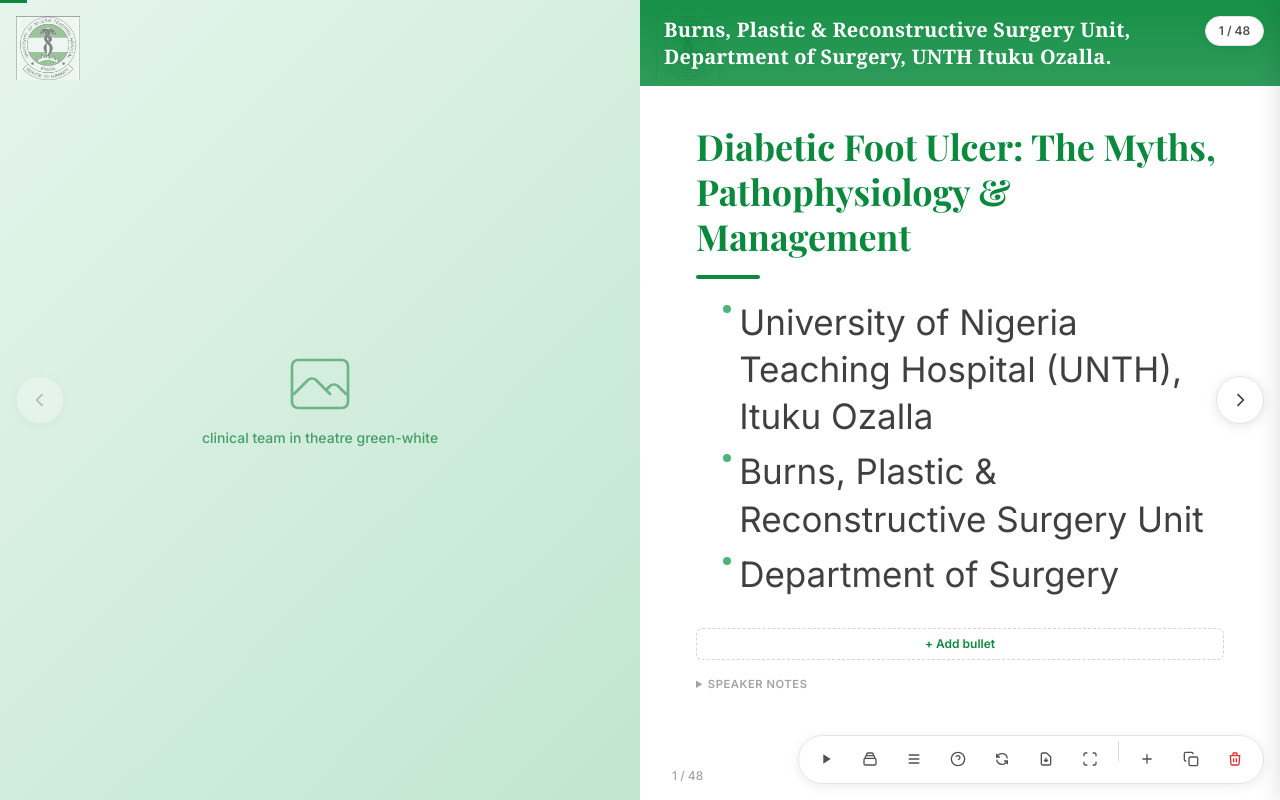
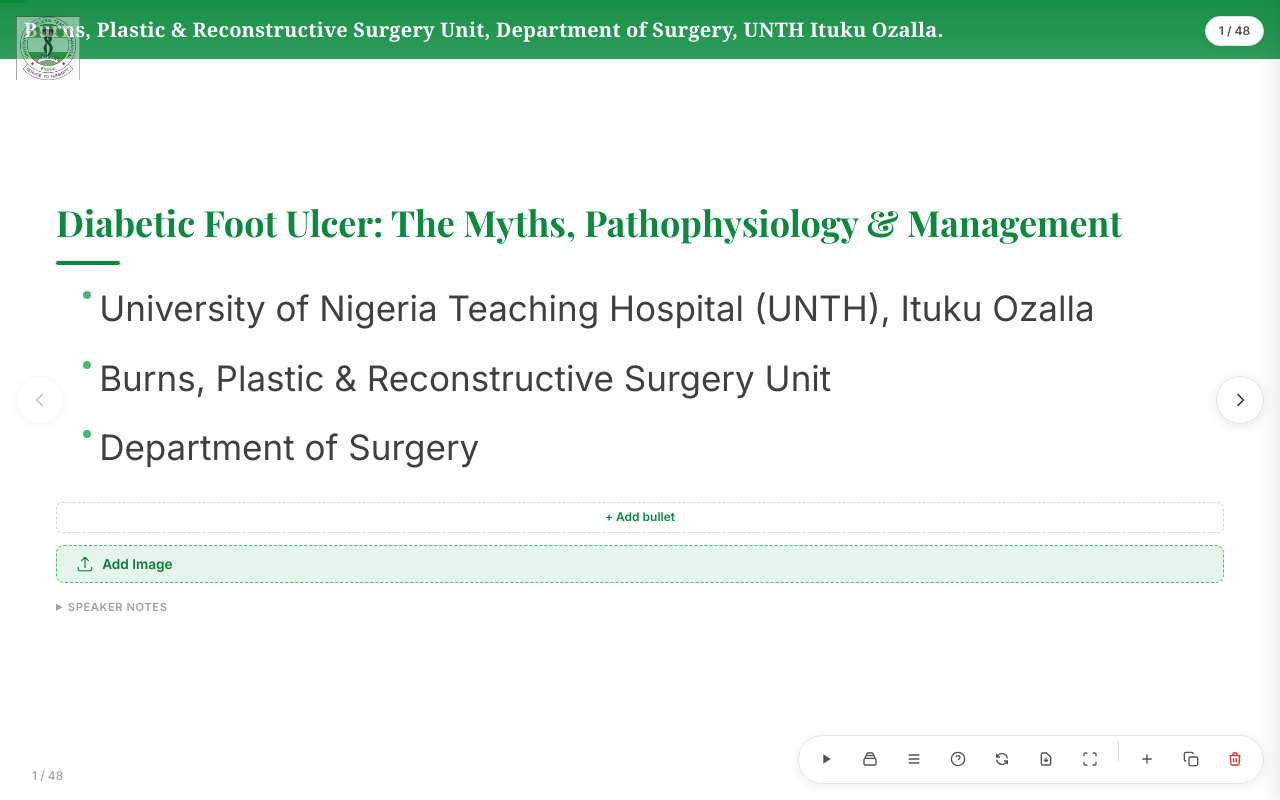
Before and after one commit to astrobsm/PLASTIC-SURGERY-CONFERENCE, a React (Vite) app: page / in a window 1280 px wide. Built offline with nearby package versions, Linux system fonts and the light colour scheme.

Commit message:
feat: full-width text slides with dynamic 2/3+1/3 layout on image add

```diff
--- a/src/App.tsx
+++ b/src/App.tsx
@@ -51,7 +51,7 @@ function App() {
   slideRef.current = currentSlide;
 
   // ── Content version (bump when slide data changes) ──
-  const CONTENT_VERSION = 'v4';
+  const CONTENT_VERSION = 'v5';
 
   // ── Load cached slides on mount ──
   useEffect(() => {
--- a/src/components/Slide.tsx
+++ b/src/components/Slide.tsx
@@ -20,12 +20,6 @@ interface SlideProps {
 }
 
 /* ── SVG Icons ── */
-const PlaceholderIcon: React.FC = () => (
-  <svg xmlns="http://www.w3.org/2000/svg" fill="none" viewBox="0 0 24 24" strokeWidth={1} stroke="currentColor">
-    <path strokeLinecap="round" strokeLinejoin="round" d="m2.25 15.75 5.159-5.159a2.25 2.25 0 0 1 3.182 0l5.159 5.159m-1.5-1.5 1.409-1.409a2.25 2.25 0 0 1 3.182 0l2.909 2.909M3.75 21h16.5A2.25 2.25 0 0 0 22.5 18.75V5.25A2.25 2.25 0 0 0 20.25 3H3.75A2.25 2.25 0 0 0 1.5 5.25v13.5A2.25 2.25 0 0 0 3.75 21Z" />
-  </svg>
-);
-
 const UploadIcon: React.FC = () => (
   <svg xmlns="http://www.w3.org/2000/svg" fill="none" viewBox="0 0 24 24" strokeWidth={1.5} stroke="currentColor" width="18" height="18">
     <path strokeLinecap="round" strokeLinejoin="round" d="M3 16.5v2.25A2.25 2.25 0 0 0 5.25 21h13.5A2.25 2.25 0 0 0 21 18.75V16.5m-13.5-9L12 3m0 0 4.5 4.5M12 3v13.5" />
@@ -39,7 +33,6 @@ const EditIcon: React.FC = () => (
 );
 
 const Slide: React.FC<SlideProps> = ({ slide, slideIndex, totalSlides, animationClass, onShowCitations, onUpdateSlide }) => {
-  const isImageLeft = slide.layout_hint === 'image-left';
   const fileInputRef = useRef<HTMLInputElement>(null);
   const addFileInputRef = useRef<HTMLInputElement>(null);
 
@@ -233,16 +226,14 @@ const Slide: React.FC<SlideProps> = ({ slide, slideIndex, totalSlides, animation
     transition: isDragging.current ? 'none' : 'transform 0.2s ease',
   };
 
-  /* ─────────────────────── IMAGE PANEL ─────────────────────── */
-  const imagePanel = (
+  /* ─────────────────────── IMAGE PANEL (only rendered when images exist) ─────────────────────── */
+  const imagePanel = hasImages ? (
     <div
       className="slide-image-panel murphy-image"
       role="img"
       aria-label={slide.image_alt}
       ref={panelRef}
     >
-      {hasImages ? (
-        <>
       {/* Current image */}
       <img
         src={currentImgSrc}
@@ -298,18 +289,9 @@ const Slide: React.FC<SlideProps> = ({ slide, slideIndex, totalSlides, animation
           ))}
         </div>
       )}
-        </>
-      ) : (
-        <div className="image-placeholder">
-          <PlaceholderIcon />
-          <span className="text-sm font-medium text-center px-4 opacity-70">
-            {slide.image_queries?.[0] ?? 'Clinical Image'}
-          </span>
-        </div>
-      )}
 
       {/* ── Image Editor Toolbar ── */}
-      {hasImages && showEditor && (
+      {showEditor && (
         <div className="image-editor-toolbar" onClick={(e) => e.stopPropagation()}>
           <div className="editor-row">
             <span className="editor-label">Fit</span>
@@ -352,16 +334,16 @@ const Slide: React.FC<SlideProps> = ({ slide, slideIndex, totalSlides, animation
         </div>
       )}
 
-      {/* ── Action buttons ── */}
+      {/* ── Action buttons on image panel ── */}
       <div className="image-action-buttons">
         <button
           className="image-upload-btn"
           onClick={() => fileInputRef.current?.click()}
-          aria-label={hasImages ? 'Replace current image' : 'Upload image'}
-          title={hasImages ? 'Replace this image' : 'Upload image'}
+          aria-label="Replace current image"
+          title="Replace this image"
         >
           <UploadIcon />
-          <span>{hasImages ? 'Replace' : 'Upload'}</span>
+          <span>Replace</span>
         </button>
 
         <button
@@ -374,8 +356,6 @@ const Slide: React.FC<SlideProps> = ({ slide, slideIndex, totalSlides, animation
           <span>Add</span>
         </button>
 
-        {hasImages && (
-          <>
         <button
           className={`image-edit-btn ${showEditor ? 'active' : ''}`}
           onClick={() => setShowEditor((v) => !v)}
@@ -394,8 +374,6 @@ const Slide: React.FC<SlideProps> = ({ slide, slideIndex, totalSlides, animation
           <span style={{ fontSize: '14px', lineHeight: 1 }}>✕</span>
           <span>Remove</span>
         </button>
-          </>
-        )}
       </div>
 
       {/* Hidden file inputs */}
@@ -416,7 +394,7 @@ const Slide: React.FC<SlideProps> = ({ slide, slideIndex, totalSlides, animation
         aria-hidden="true"
       />
     </div>
-  );
+  ) : null;
 
   /* ─────────────────────── TEXT PANEL ─────────────────────── */
   const textPanel = (
@@ -530,6 +508,28 @@ const Slide: React.FC<SlideProps> = ({ slide, slideIndex, totalSlides, animation
         + Add bullet
       </button>
 
+      {/* ── Add Image button (shown when no images on slide) ── */}
+      {!hasImages && (
+        <>
+          <button
+            className="add-image-inline-btn"
+            onClick={() => fileInputRef.current?.click()}
+            title="Add an image to this slide"
+            aria-label="Add image to slide"
+          >
+            <UploadIcon /> Add Image
+          </button>
+          <input
+            ref={fileInputRef}
+            type="file"
+            accept="image/*"
+            className="hidden"
+            onChange={handleImageUpload}
+            aria-hidden="true"
+          />
+        </>
+      )}
+
       {/* Inline speaker notes editor */}
       <details className="slide-notes-editor">
         <summary className="notes-summary">Speaker Notes</summary>
@@ -572,22 +572,19 @@ const Slide: React.FC<SlideProps> = ({ slide, slideIndex, totalSlides, animation
 
   return (
     <div
-      className={`slide-grid ${animationClass}`}
+      className={`slide-grid ${hasImages ? 'has-image' : 'text-only'} ${animationClass}`}
       style={{ position: 'relative' }}
       role="region"
       aria-roledescription="slide"
       aria-label={`Slide ${slideIndex + 1} of ${totalSlides}: ${slide.title}`}
     >
-      {isImageLeft ? (
-        <>
-          {imagePanel}
-          {textPanel}
-        </>
-      ) : (
+      {hasImages ? (
         <>
           {textPanel}
           {imagePanel}
         </>
+      ) : (
+        textPanel
       )}
 
       <img
--- a/src/index.css
+++ b/src/index.css
@@ -119,15 +119,28 @@ html, body, #root {
 /* ===== Slide Layout ===== */
 .slide-grid {
   display: grid;
-  grid-template-columns: 1fr 1fr;
   height: 100vh;
   overflow: hidden;
+  transition: grid-template-columns 0.4s ease;
+}
+
+/* Text-only: single column full width */
+.slide-grid.text-only {
+  grid-template-columns: 1fr;
+}
+
+/* Has image: text 2/3, image 1/3 */
+.slide-grid.has-image {
+  grid-template-columns: 2fr 1fr;
 }
 
 @media (max-width: 768px) {
-  .slide-grid {
+  .slide-grid.text-only {
     grid-template-columns: 1fr;
-    grid-template-rows: 40vh 1fr;
+  }
+  .slide-grid.has-image {
+    grid-template-columns: 1fr;
+    grid-template-rows: 1fr 35vh;
   }
 }
 
@@ -887,6 +900,31 @@ html, body, #root {
 }
 
 /* =============================================================
+   Add Image Inline Button (text-only slides)
+   ============================================================= */
+.add-image-inline-btn {
+  display: inline-flex;
+  align-items: center;
+  gap: 0.5rem;
+  padding: 0.5rem 1.2rem;
+  background: var(--color-primary-50);
+  border: 1.5px dashed var(--color-primary-400);
+  border-radius: 0.5rem;
+  font-size: 0.85rem;
+  font-weight: 600;
+  color: var(--color-primary-600);
+  cursor: pointer;
+  transition: all 0.2s;
+  margin-bottom: 0.75rem;
+}
+
+.add-image-inline-btn:hover {
+  background: var(--color-primary-100);
+  border-color: var(--color-primary-600);
+  color: var(--color-primary-700);
+}
+
+/* =============================================================
    Inline Speaker Notes Editor
    ============================================================= */
 .slide-notes-editor {
```
Lines whose indentation alone changed are shown as unchanged.
